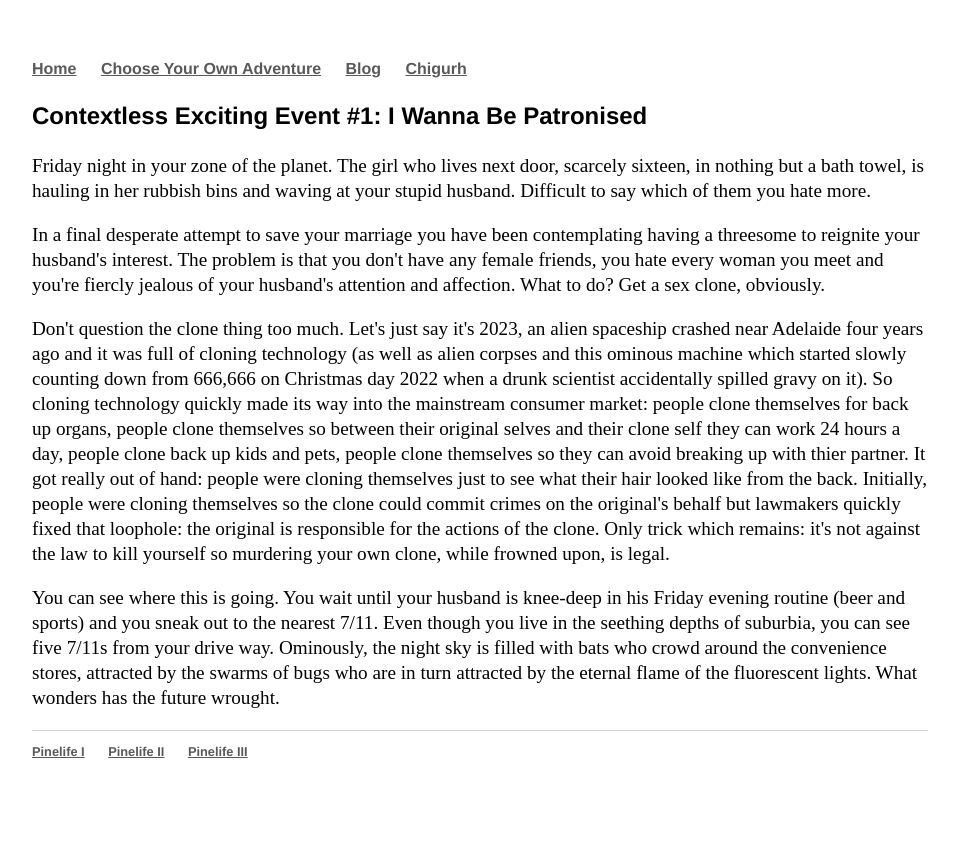
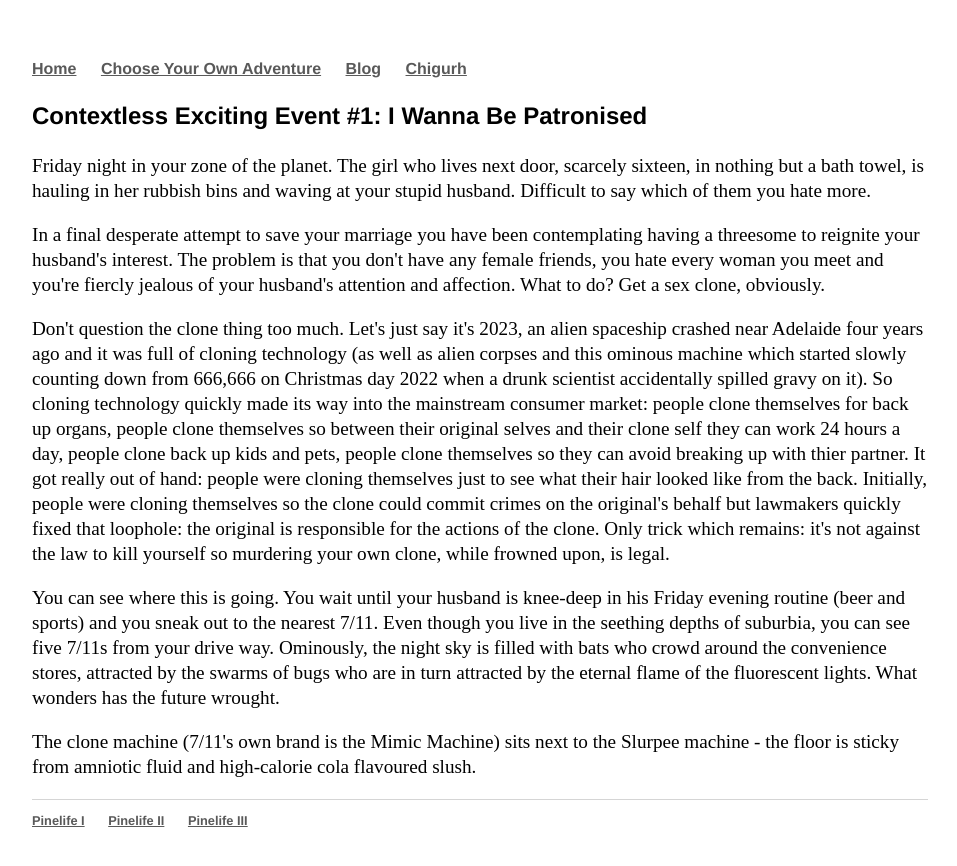
Before and after one commit to Pinelife/pinelife.github.io, a Jekyll site: the page built from Hellhole/excitingevent1.html, in a window 1280 px wide. Shown: the top 866 px of the page, without its empty margins (160-1117 px from the left). Built offline with Jekyll 4.4.1, drawn with Linux system fonts in a browser that asks for light colours.

Commit message:
Create excitingevent1.html

```diff
--- a/Hellhole/excitingevent1.html
+++ b/Hellhole/excitingevent1.html
@@ -26,5 +26,7 @@ Don't question the clone thing too much. Let's just say it's 2023, an alien spac
   You can see where this is going. You wait until your husband is knee-deep in his Friday evening routine (beer and sports) and you sneak out to the nearest 7/11.
   Even though you live in the seething depths of suburbia, you can see five 7/11s from your drive way. Ominously, the night sky is filled with bats who crowd around the
   convenience stores, attracted by the swarms of bugs who are in turn attracted by the eternal flame of the fluorescent lights. What wonders has the future wrought.
-
+ </p>
+<p>
+  The clone machine (7/11's own brand is the Mimic Machine) sits next to the Slurpee machine - the floor is sticky from amniotic fluid and high-calorie cola flavoured slush.
 </p>
```
